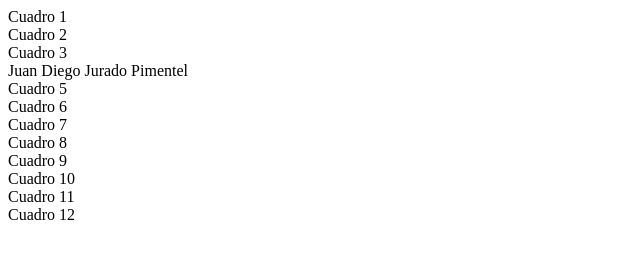
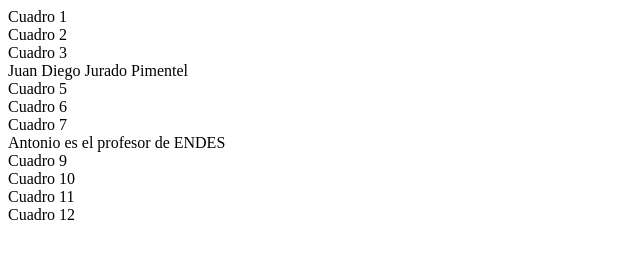
Before and after one commit to juandiegojp/EXAMEN-JPJD, a plain HTML site: page index.html in a window 1280 px wide. Shown: the whole page, without its empty margins (0-640 px from the left). Drawn offline with Linux system fonts and the light colour scheme.

Commit message:
Segundo commit en VS

```diff
--- a/index.html
+++ b/index.html
@@ -17,7 +17,7 @@
         <div class="col-6 bg-danger">Cuadro 5</div>
         <div class="col-6 bg-danger">Cuadro 6</div>
         <div class="col-6 bg-danger">Cuadro 7</div>
-        <div class="col-6 bg-danger">Cuadro 8</div>
+        <div class="col-6 bg-danger">Antonio es el profesor de ENDES</div>
     </div>
     <div class="row">
         <div class="col-6 bg-danger">Cuadro 9</div>
--- a/mijs.js
+++ b/mijs.js
@@ -1 +1,2 @@
 //No se nada de Javascript
+//Sigo sin saber nada
```
